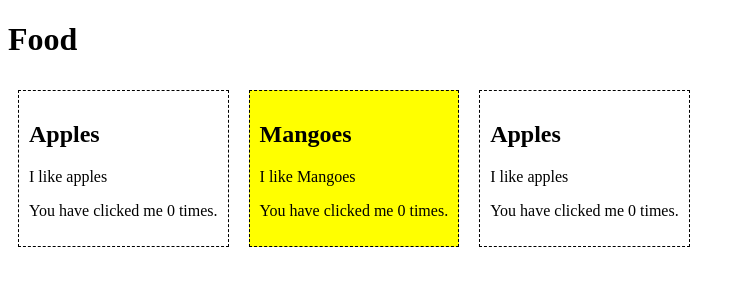
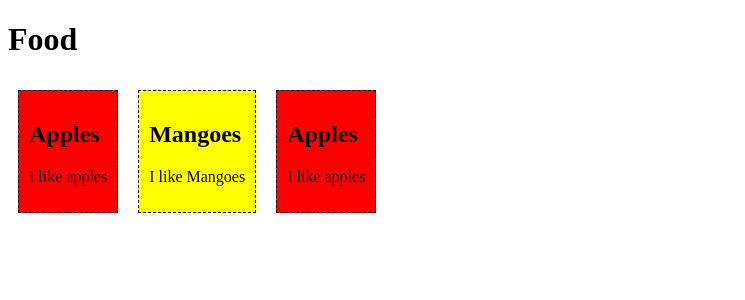
Before and after one commit to theacarreon/WEBPROG-SF231-vvuejs, a Vue app in the folder vue-project/: page / in a window 1280 px wide. Shown: the top 300 px of the page, without its empty margins (0-745 px from the left). Built offline with nearby package versions, Linux system fonts and the light colour scheme.

Commit message:
updated class

```diff
--- a/vue-project/src/components/FoodItem.vue
+++ b/vue-project/src/components/FoodItem.vue
@@ -2,7 +2,6 @@
     <div class="apple">
       <h2>{{ name }}</h2>
       <p>{{ message }}</p>
-      <p id="red">You have clicked me {{ clicks }} times.</p>
     </div>
   </template>
 
@@ -14,11 +13,6 @@
         message: 'I like apples',
         clicks: 0
       }
-    },
-    methods: {
-      countClicks() {
-        this.clicks++;
-      }
     }
   }
   </script>
@@ -29,7 +23,7 @@
     display: inline-block;
     margin: 10px;
     padding: 10px;
-    background-color: lightred;
+    background-color: red;
   }
 
   </style>
--- a/vue-project/src/components/FoodItem2.vue
+++ b/vue-project/src/components/FoodItem2.vue
@@ -2,7 +2,6 @@
     <div class="mangoes">
       <h2>{{ name }}</h2>
       <p>{{ message }}</p>
-      <p id="red">You have clicked me {{ clicks }} times.</p>
     </div>
   </template>
 
@@ -13,11 +12,6 @@
         name: 'Mangoes',
         message: 'I like Mangoes',
         clicks: 0
-      }
-    },
-    methods: {
-      countClicks() {
-        this.clicks++;
       }
     }
   }
```
